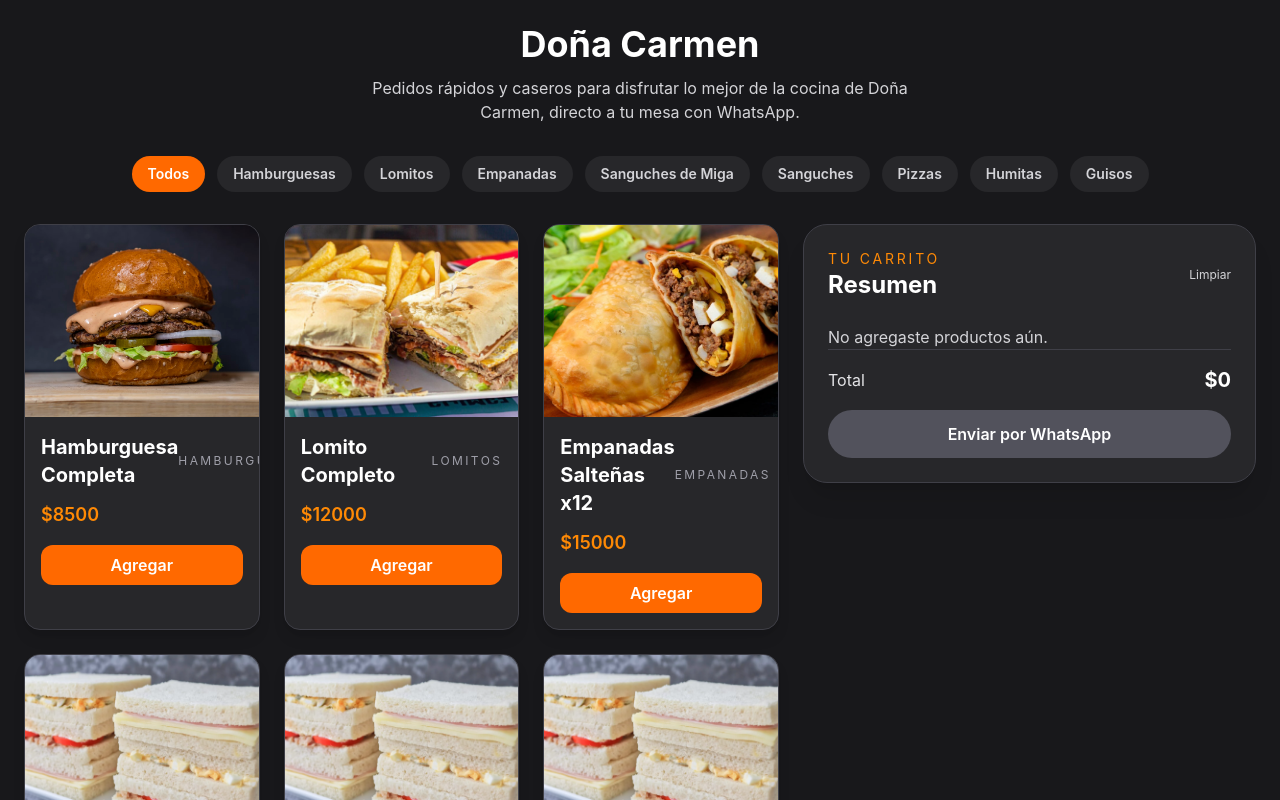
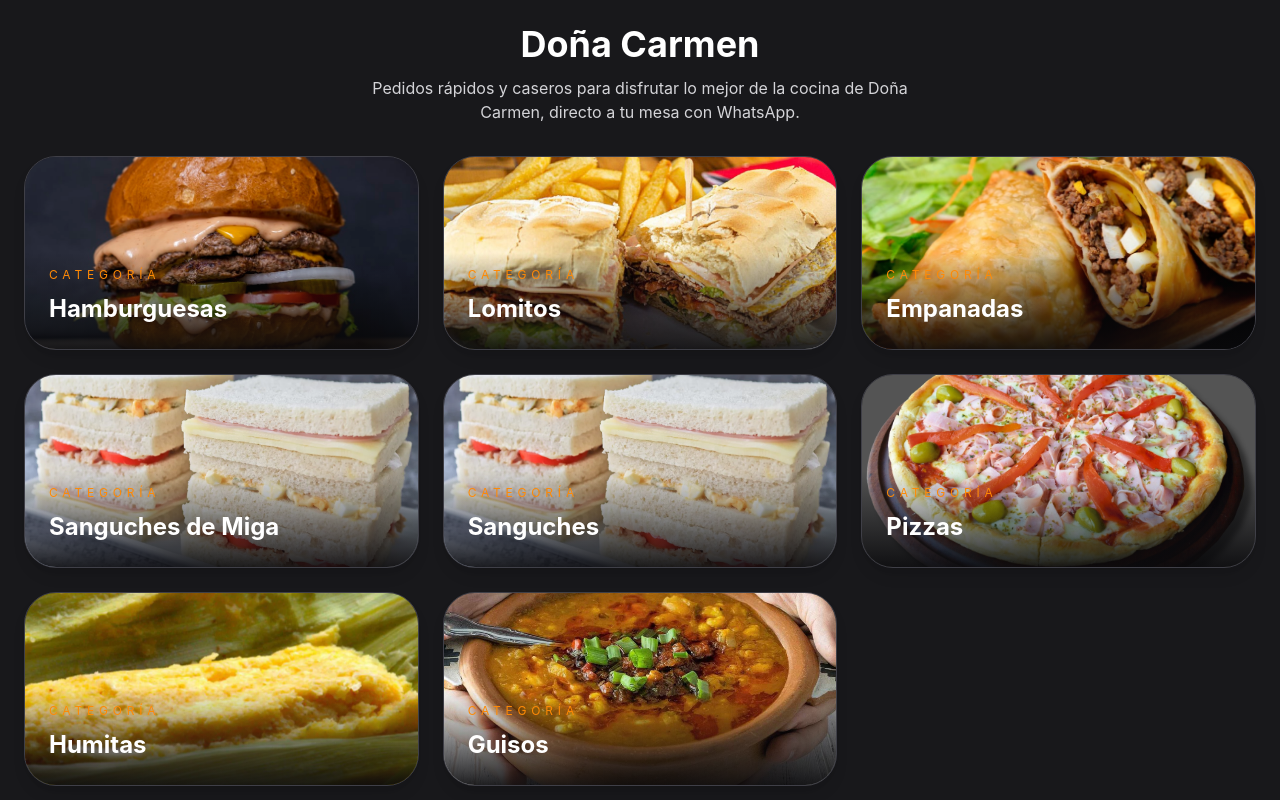
Before and after one commit to comercios-app/placeres-envasados, a React (Vite) app: page / in a window 1280 px wide. Shown: the top 800 px of the page. Built offline with nearby package versions, Linux system fonts and the light colour scheme.

Commit message:
Update category-first navigation and category view layout

```diff
--- a/src/App.jsx
+++ b/src/App.jsx
@@ -6,18 +6,18 @@
 
 function App() {
   const [cart, setCart] = useState([])
-  const [selectedCategory, setSelectedCategory] = useState("Todos")
+  const [selectedCategory, setSelectedCategory] = useState(null)
   const [showCartNotifier, setShowCartNotifier] = useState(false)
   const cartRef = useRef(null)
   const notificationTimeoutRef = useRef(null)
 
-  const categorias = useMemo(() => [
-    "Todos",
-    ...Array.from(new Set(productos.map((producto) => producto.categoria)))
-  ], [])
+  const categorias = useMemo(
+    () => Array.from(new Set(productos.map((producto) => producto.categoria))),
+    []
+  )
 
   const filteredProducts = useMemo(() => {
-    if (selectedCategory === "Todos") return productos
+    if (!selectedCategory) return []
     return productos.filter((producto) => producto.categoria === selectedCategory)
   }, [selectedCategory])
 
@@ -41,6 +41,11 @@
     notificationTimeoutRef.current = setTimeout(() => {
       setShowCartNotifier(false)
     }, 3000)
+  }
+
+  const handleCategorySelect = (categoria) => {
+    setSelectedCategory(categoria)
+    setShowCartNotifier(false)
   }
 
   const removeFromCart = (id) => {
@@ -103,25 +108,60 @@
           </div>
         </header>
 
-        <div className="mb-8 flex flex-wrap gap-3 justify-center">
-          {categorias.map((categoria) => (
+        <div className="mb-8">
+          {!selectedCategory ? (
+            <div className="grid grid-cols-1 sm:grid-cols-2 xl:grid-cols-3 gap-6">
+              {categorias.map((categoria) => {
+                const categoryProduct = productos.find(
+                  (producto) => producto.categoria === categoria
+                )
+                return (
                   <button
                     key={categoria}
                     type="button"
-              onClick={() => setSelectedCategory(categoria)}
-              className={`px-4 py-2 rounded-full text-sm font-semibold transition ${
-                selectedCategory === categoria
-                  ? "bg-orange-500 text-white"
-                  : "bg-zinc-800 text-zinc-300 hover:bg-zinc-700"
-              }`}
+                    onClick={() => handleCategorySelect(categoria)}
+                    className="group relative overflow-hidden rounded-[2rem] border border-zinc-700 bg-zinc-800 text-left shadow-lg transition hover:-translate-y-1 hover:border-orange-500"
                   >
+                    <img
+                      src={categoryProduct?.imagen}
+                      alt={categoria}
+                      className="h-48 w-full object-cover transition duration-500 group-hover:scale-105"
+                    />
+                    <div className="absolute inset-0 bg-gradient-to-t from-zinc-950/90 via-transparent to-transparent" />
+                    <div className="absolute bottom-0 left-0 right-0 p-6">
+                      <span className="text-xs uppercase tracking-[0.4em] text-orange-400">
+                        Categoría
+                      </span>
+                      <h2 className="mt-2 text-2xl font-bold text-white">
                         {categoria}
+                      </h2>
+                    </div>
                   </button>
-          ))}
+                )
+              })}
+            </div>
+          ) : (
+            <div className="mb-8 flex flex-col gap-4 items-center text-center">
+              <div className="flex flex-wrap items-center justify-center gap-3">
+                <button
+                  type="button"
+                  onClick={() => setSelectedCategory(null)}
+                  className="rounded-full border border-zinc-700 bg-zinc-800 px-4 py-2 text-sm font-semibold text-zinc-200 hover:bg-zinc-700 transition"
+                >
+                  ← Volver a categorías
+                </button>
+                <h2 className="text-3xl font-bold text-white">{selectedCategory}</h2>
+              </div>
+              <p className="max-w-2xl text-zinc-400">
+                Navegá la sección de {selectedCategory} y elegí lo que quieras sumar al carrito.
+              </p>
+            </div>
+          )}
         </div>
 
         <div className="grid grid-cols-1 lg:grid-cols-[1.5fr_0.9fr] gap-6">
           <div>
+            {selectedCategory ? (
               <div className="grid grid-cols-1 md:grid-cols-2 xl:grid-cols-3 gap-6">
                 {filteredProducts.map((producto) => (
                   <ProductCard
@@ -131,6 +171,11 @@
                   />
                 ))}
               </div>
+            ) : (
+              <div className="rounded-3xl border border-dashed border-zinc-700 bg-zinc-900/80 p-12 text-center text-zinc-400">
+                Seleccioná una categoría para ver sus productos.
+              </div>
+            )}
           </div>
 
           <div ref={cartRef}>
```
Lines whose indentation alone changed are shown as unchanged.
